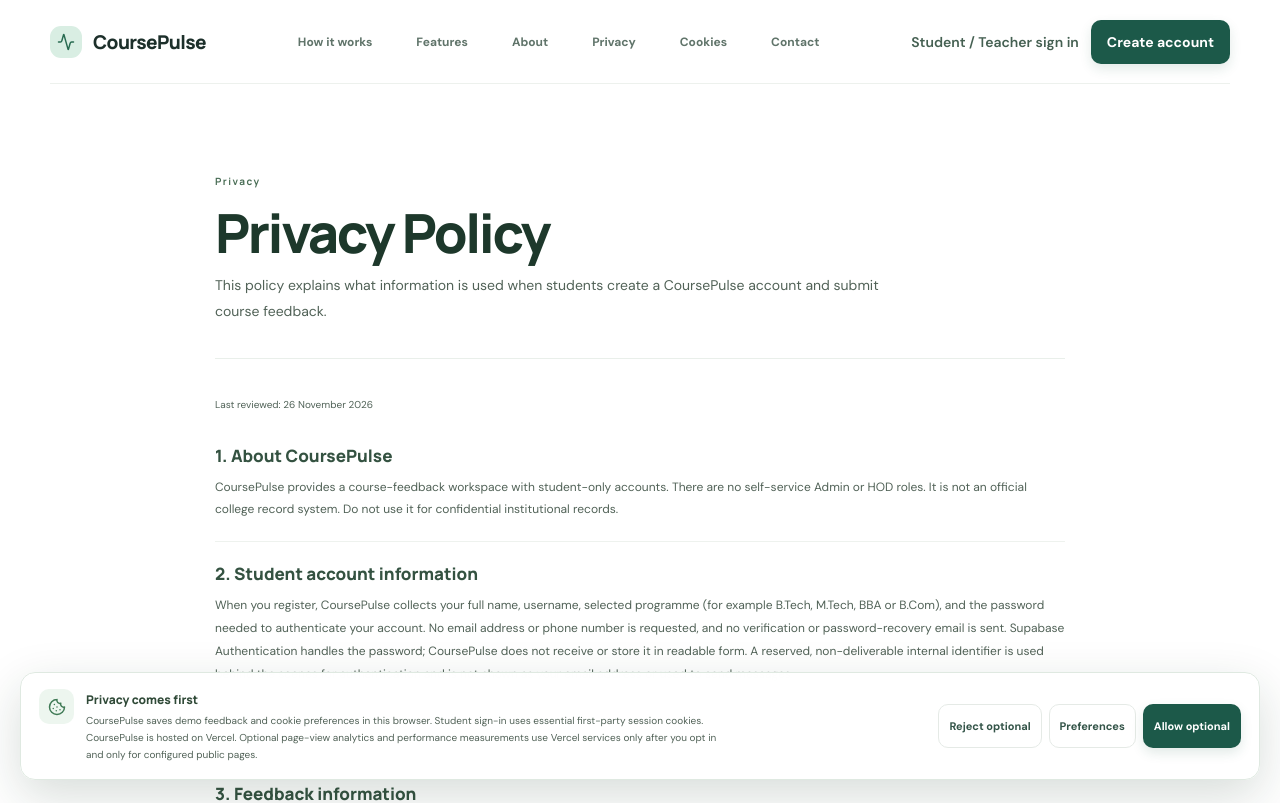
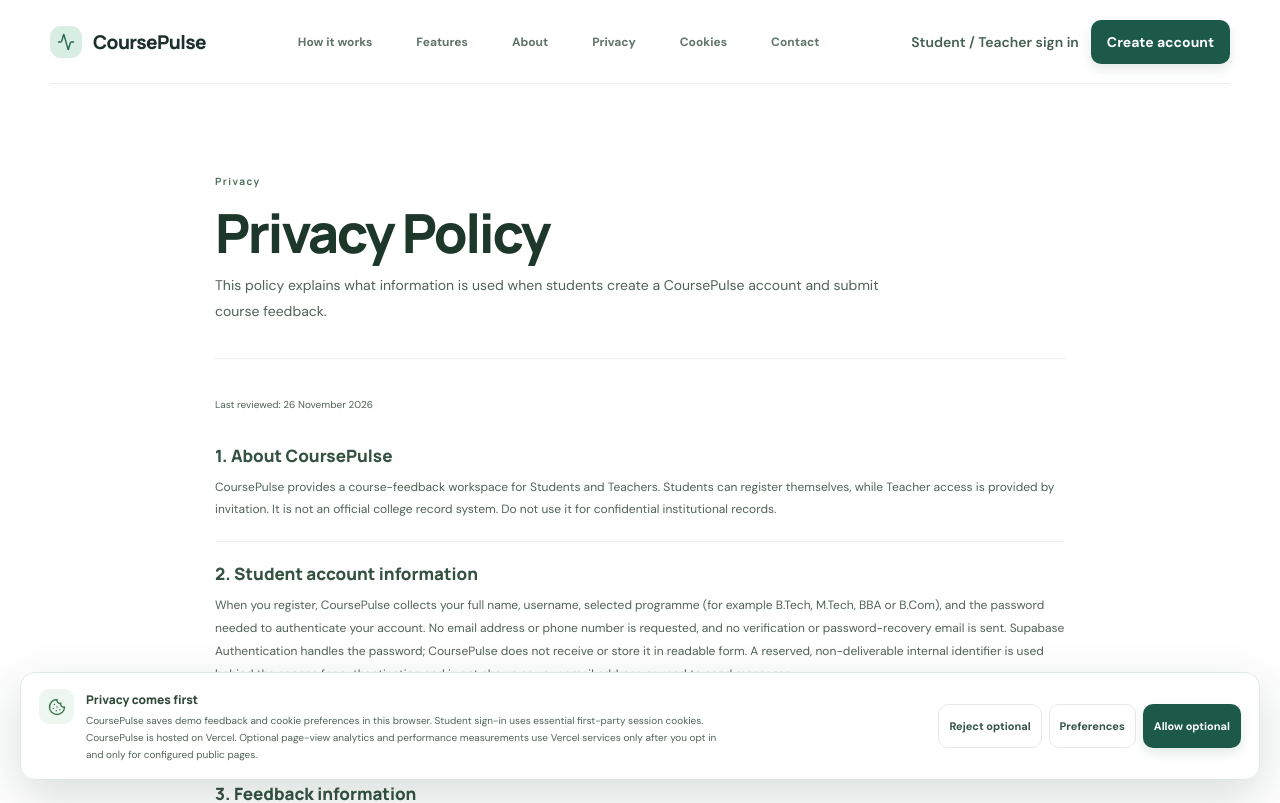
Before and after one commit to akashsharmapb09-cpu/coursePulse.site, a Next.js app: page /privacy in a window 1280 px wide. Shown: the top 803 px of the page. Built offline with nearby package versions, Linux system fonts and the light colour scheme; no server answers.

Commit message:
Align Privacy page with Student and Teacher roles

```diff
--- a/app/privacy/page.tsx
+++ b/app/privacy/page.tsx
@@ -12,7 +12,7 @@ export default function PrivacyPage() {
     <p className="policy-updated">Last reviewed: 26 November 2026</p>
     <section>
       <h2>1. About CoursePulse</h2>
-      <p>CoursePulse provides a course-feedback workspace with student-only accounts. There are no self-service Admin or HOD roles. It is not an official college record system. Do not use it for confidential institutional records.</p>
+      <p>CoursePulse provides a course-feedback workspace for Students and Teachers. Students can register themselves, while Teacher access is provided by invitation. It is not an official college record system. Do not use it for confidential institutional records.</p>
     </section>
     <section>
       <h2>2. Student account information</h2>
```
